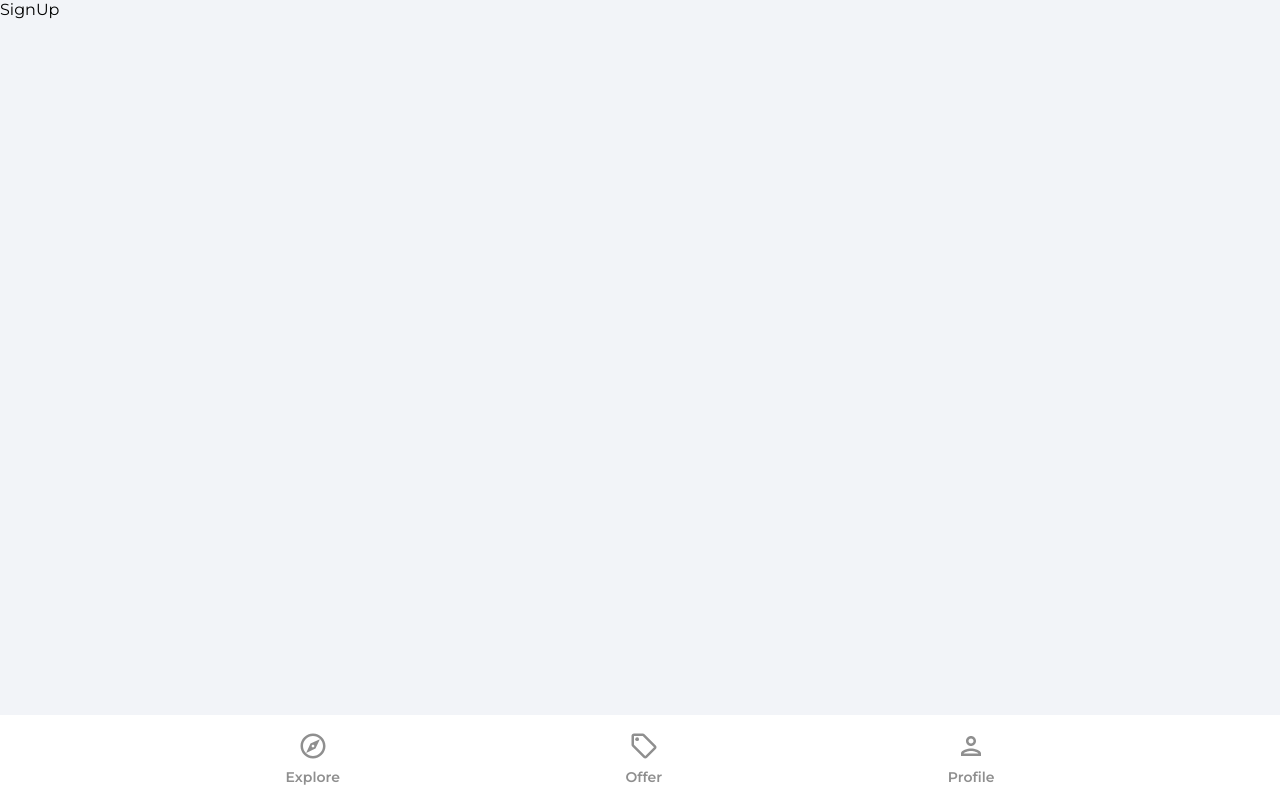
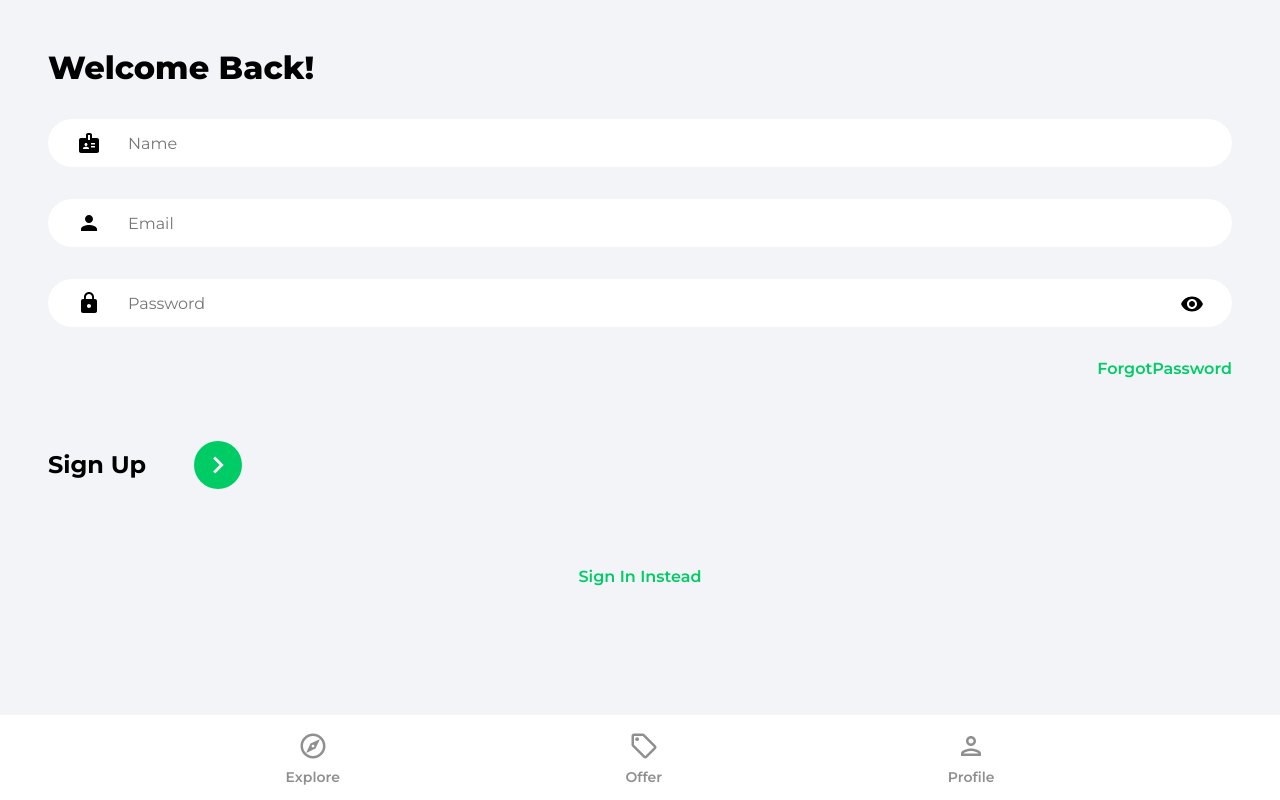
Before and after one commit to edvardgospel/house-marketplace, a React (Create React App) app: page /sign-up in a window 1280 px wide. Built offline with nearby package versions, Linux system fonts and the light colour scheme.

Commit message:
Sign Up Form

```diff
--- a/src/pages/SignUp.jsx
+++ b/src/pages/SignUp.jsx
@@ -1,7 +1,77 @@
+import { useState } from 'react'
+import { Link, useNavigate } from 'react-router-dom'
+import { ReactComponent as ArrowRightIcon } from '../assets/svg/keyboardArrowRightIcon.svg'
+import visibilityIcon from '../assets/svg/visibilityIcon.svg'
+
 const SignUp = () => {
-  return (
-    <div>SignUp</div>
-  )
+    const [showPassword, setShowPassword] = useState(false)
+    const [formData, setFormData] = useState({
+        name: '',
+        email: '',
+        password: '',
+    })
+    const { name, email, password } = formData
+    const navigate = useNavigate()
+    const onChange = (e) => {
+        setFormData((prevState) => ({
+            ...prevState,
+            [e.target.id]: e.target.value
+        }))
+    }
+    return (
+
+        <>
+            <div className="pageContainer">
+                <header>
+                    <p className="pageHeader">
+                        Welcome Back!
+                    </p>
+                </header>
+                <form>
+                    <input type="text"
+                        className="nameInput"
+                        placeholder='Name'
+                        id='name'
+                        value={name}
+                        onChange={onChange} />
+                    <input type="email"
+                        className="emailInput"
+                        placeholder='Email'
+                        id='email'
+                        value={email}
+                        onChange={onChange} />
+                    <div className="passwordInputDiv">
+                        <input type={showPassword ? 'text' : 'password'} className='passwordInput' placeholder='Password'
+                            id='password'
+                            value={password}
+                            onChange={onChange} />
+                        <img
+                            src={visibilityIcon}
+                            alt="show password"
+                            className="showPassword"
+                            onClick={() => setShowPassword((prevState) => !prevState)} />
+                    </div>
+
+                    <Link to='/forgot-password'
+                        className='forgotPasswordLink'>
+                        ForgotPassword
+                    </Link>
+                    <div className="signUpBar">
+                        <p className="signUpText">
+                            Sign Up
+                        </p>
+                        <button className="signUpButton">
+                            <ArrowRightIcon fill='#ffffff' width='34px' height='34px' />
+                        </button>
+                    </div>
+                </form>
+                {/* Google OAuth*/}
+                <Link to='/sign-in' className='registerLink'>
+                    Sign In Instead
+                </Link>
+            </div>
+        </>
+    )
 }
 
 export default SignUp
```
